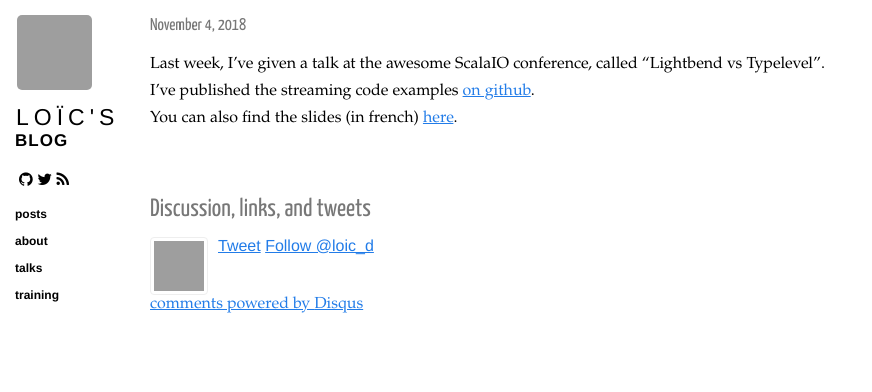
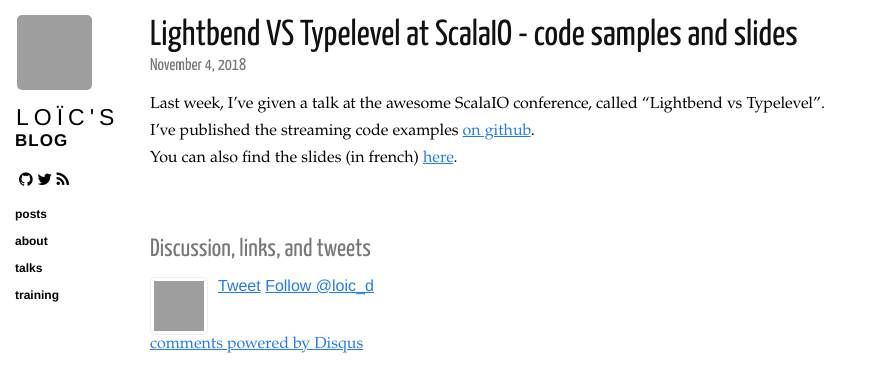
Before and after one commit to loicdescotte/loicdescotte.github.io, a Jekyll site: the page built from _posts/2018-11-04-scalaio-lightbend-vs-typelevel.md, in a window 1280 px wide, cut to the strip 0-392 px from the top of the page. Shown: the whole strip, without its empty margins (0-872 px from the left). Built offline with Jekyll 4.4.1, drawn with Linux system fonts in a browser that asks for light colours; nearby versions of some CDN libraries; our own code applies the rules of GitHub Pages for plain Markdown files; comment, search, counter and statistics services are not loaded; grey boxes are pictures that could not be loaded.

Commit message:
Update 2018-11-04-scalaio-lightbend-vs-typelevel.md

```diff
--- a/_posts/2018-11-04-scalaio-lightbend-vs-typelevel.md
+++ b/_posts/2018-11-04-scalaio-lightbend-vs-typelevel.md
@@ -1,6 +1,6 @@
 ---
 layout: post
-title: Lightbend VS Typelevel at ScalaIO : code samples and slides
+title: Lightbend VS Typelevel at ScalaIO - code samples and slides
 tags:
  - Functional Programming
  - Scala
```
